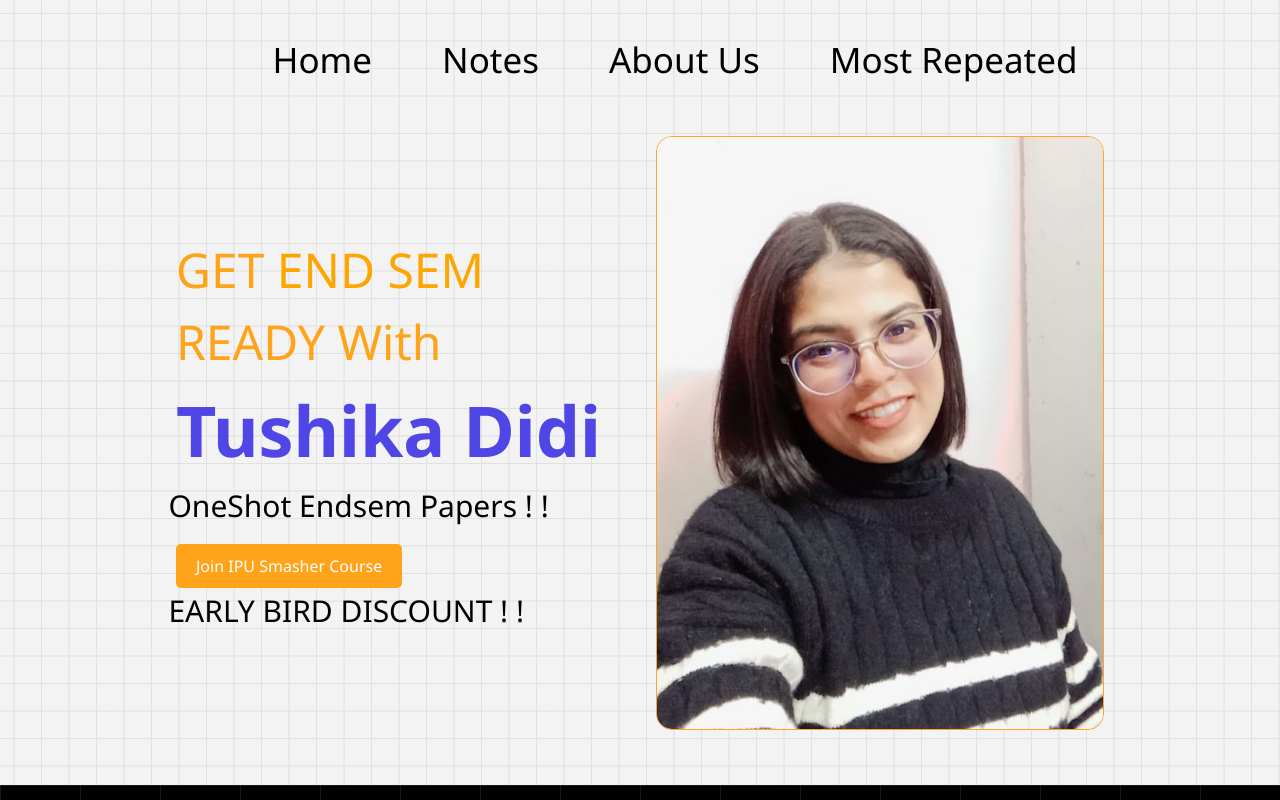
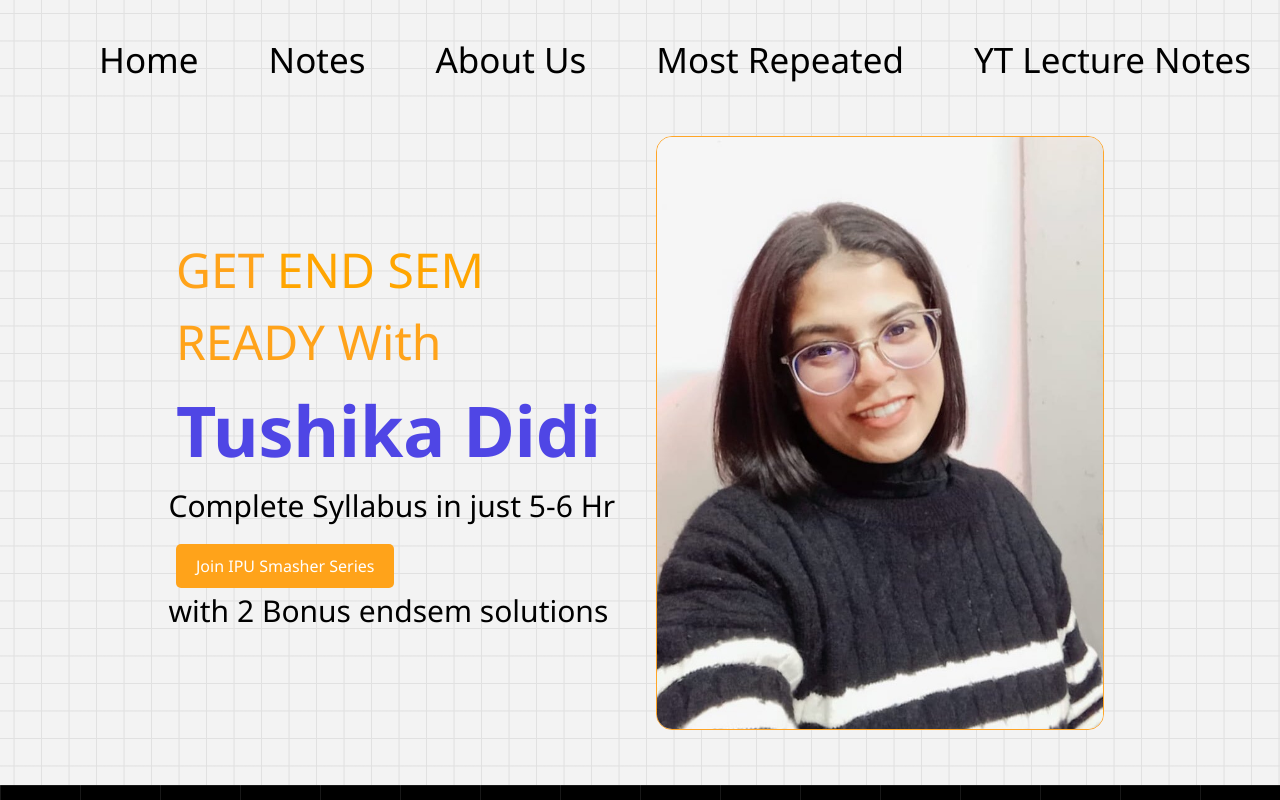
Before and after one commit to rahulxbhardwaj/fft, a React (Vite) app: page / in a window 1280 px wide. Shown: the top 800 px of the page. Built offline with nearby package versions, Linux system fonts and the light colour scheme; a web font is replaced by a local one.

Commit message:
uplaod c one shot notes and change discription of course

```diff
--- a/components/header.jsx
+++ b/components/header.jsx
@@ -9,6 +9,7 @@ const Header = () => {
        <Link to="/notes">Notes</Link>
        <Link to="/aboutus">About Us</Link>
       <a href ="https://drive.google.com/drive/folders/1MrmCnH6IQGM7-Abdw-Z8MZhzb-e4RE8Q?usp=sharing">Most Repeated</a>
+       <a href ="https://drive.google.com/drive/folders/1j1lfex00koNFlRSxAmFzyGRgHwY6MRTe?usp=sharing">YT Lecture Notes</a>
     </div>
   )
 }
--- a/components/home.jsx
+++ b/components/home.jsx
@@ -24,13 +24,13 @@ function App() {
           <h1>
             GET <span className="end-sem">END SEM</span> READY With <b><span class="tushika_didi">Tushika Didi</span></b>
           </h1>
-          <p class="oneshot_endsem_papers">OneShot Endsem Papers ! !</p>
+          <p class="oneshot_endsem_papers">Complete Syllabus in just 5-6 Hr</p>
           <a href="https://forms.gle/mvzawUQX9rNfsmrU7">
             <button className="btn">
-              <h5 className="text-4xl">Join IPU Smasher Course</h5>
+              <h5 className="text-4xl">Join IPU Smasher Series</h5>
             </button>
           </a>
-           <p class="oneshot_endsem_papers">EARLY BIRD DISCOUNT ! !</p>
+           <p class="oneshot_endsem_papers">with 2 Bonus endsem solutions</p>
         </div>
         <div className="image">
           <img src={TushikaPhoto} alt="Placeholder image" class="home_page_photo" />
```
